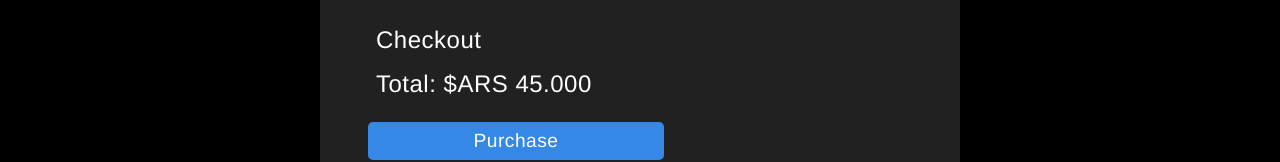
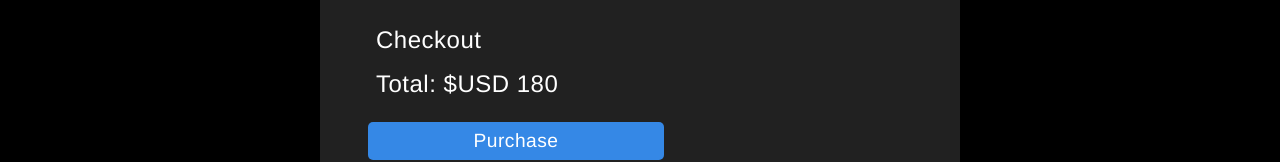
Before and after one commit to ecommerce-devgames/Frontend, a React (Create React App) app: page /cart in a window 1280 px wide. Shown: the part 302-464 px from the top of the page. Built offline with nearby package versions, Linux system fonts and the light colour scheme.

Commit message:
cart view

```diff
--- a/src/commons/Card.jsx
+++ b/src/commons/Card.jsx
@@ -32,7 +32,7 @@ const Card = ({ item, singleProductHandler, addToCartHandler, cart, user }) => {
               )}
             </button>          )}
 
-          <p className="cardCart">15.000$</p>
+          <p className="cardCart">$USD 60</p>
         </div>
       </div>
     </div>
--- a/src/components/Cart.jsx
+++ b/src/components/Cart.jsx
@@ -33,7 +33,7 @@ const Cart = () => {
       ))}
       <div className="cartCheckoutWrapper">
         <p className="cartCheckoutData">Checkout</p>
-        <p className="cartCheckoutData">Total: $ARS 45.000</p>
+        <p className="cartCheckoutData">Total: $USD 180</p>
         <button className="cartCheckoutButton">Purchase</button>
       </div>
 
```
